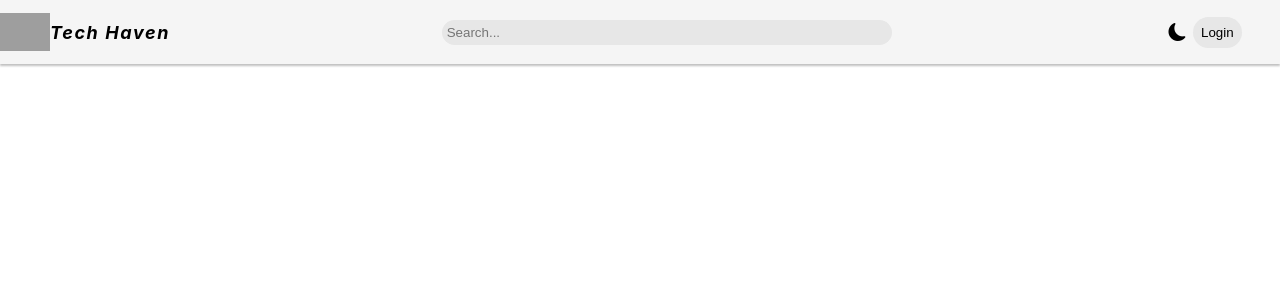
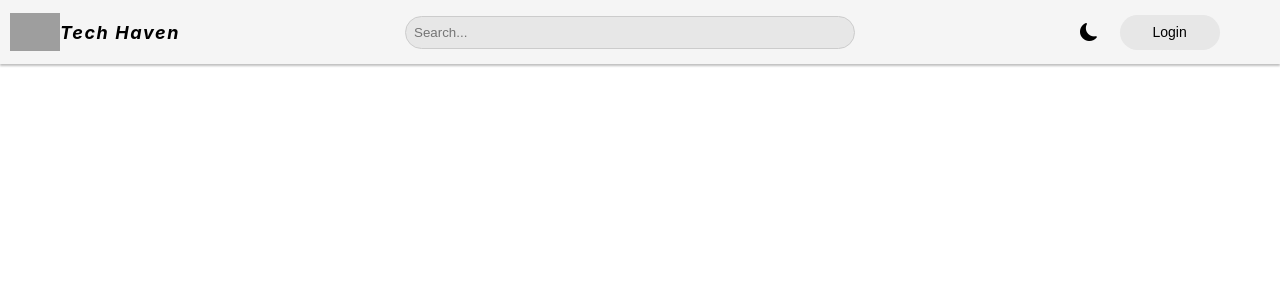
Before and after one commit to kibinzxc/TechHaven-websys-hci2, a PHP site: page /homepage.php in a window 1280 px wide. Shown: the top 300 px of the page. Run offline with PHP 8.4, Linux system fonts and the light colour scheme; some libraries are stand-ins or nearby versions; grey boxes are pictures that could not be loaded.

Commit message:
homepage 12am

```diff
--- a/costumer/homepage.php
+++ b/costumer/homepage.php
@@ -22,7 +22,7 @@
             <div class="nav-middle">
                 <input type="text" placeholder="Search..." class="search-bar">
             </div>
-        <div class="nav-right">
+            <div class="homepage-nav-right">
                 <i class="bi bi-moon-fill" id="dark-mode-toggle"></i>
                 <button class="btn-login" type="submit" >Login</button>
             </div>
--- a/costumer/user.css
+++ b/costumer/user.css
@@ -88,13 +88,65 @@ body.dark-mode {
 
 
 /*** Homepage ****/
-.nav-right .btn-login{
+.nav {
+    display: flex;
+    justify-content: space-between;
+    align-items: center;
+    padding: 10px;
+}
+
+.nav-left {
+    display: flex;
+    align-items: center;
+}
+
+.nav-middle {
+    flex-grow: 1;
+    display: flex;
+    justify-content: center;
+}
+
+.nav-middle .search-bar {
+    width: 60%;
+    padding: 8px;
+    border: 1px solid #ccc;
+    border-radius: 20px;
+}
+
+.homepage-nav-right {
+    display: flex;
+    align-items: center;
+    margin-right: 4%;
+}
+
+.homepage-nav-right   .btn-login {
     background-color: var(--shadedColor);
     border-radius: 20px;
     border: none;
-    padding: 8px;
+    font-weight: 20%;
+    width: 100px;
+    height: 35px;
+    font-size: 14px;
 
+    cursor: pointer;
+    display: flex;
+    justify-content: center;
+    align-items: center;
+    transition: background-color 0.3s ease, color 0.3s ease;
 }
+.homepage-nav-right .btn-login:hover {
+    background-color: var(--darkBody);
+    color: var(--lightColor);
+}
+
+.homepage-nav-right i {
+    margin-right: 20px;
+    cursor: pointer;
+}
+
+
+
+
 
 
 
```
Lines whose indentation alone changed are shown as unchanged.
